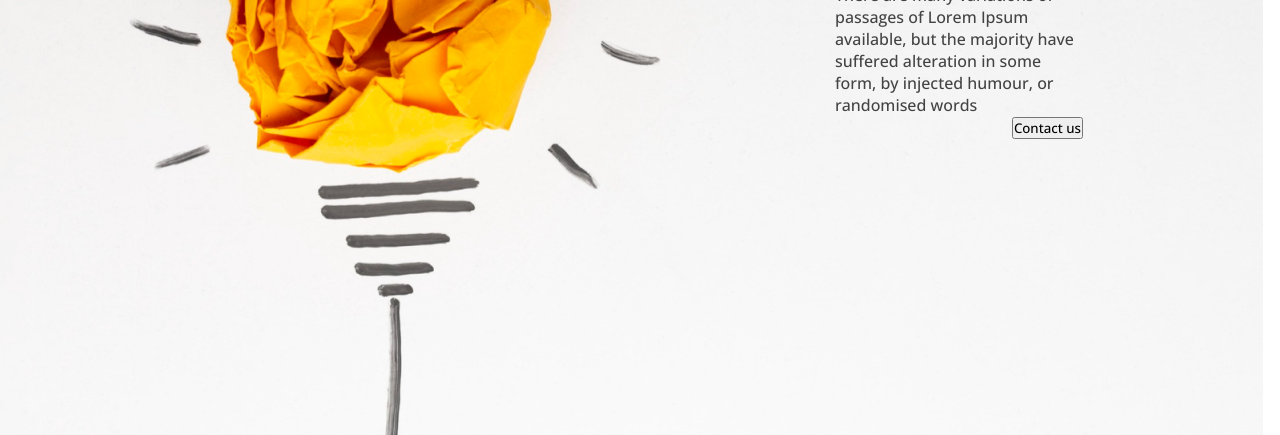
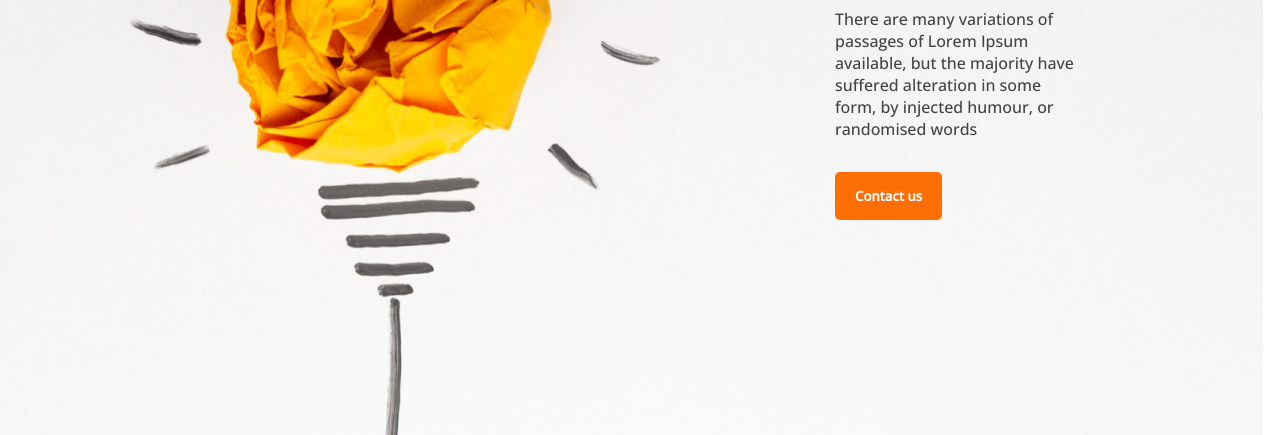
Before and after one commit to Ak-Rakib/new-year-plan, a plain HTML site: page index.html in a window 1280 px wide. Shown: the part 373-808 px from the top of the page. Drawn offline with nearby package versions, Linux system fonts and the light colour scheme.

Commit message:
header section complete

```diff
--- a/index.html
+++ b/index.html
@@ -22,9 +22,9 @@
           the majority have suffered alteration in some form, by injected
           humour, or randomised words
         </p>
-        <button class="btn-primary">
-            Contact us
-        </button>
+        <div class="header-btn">
+          <button class="btn-primary">Contact us</button>
+        </div>
       </div>
     </header>
   </body>
--- a/style/style.css
+++ b/style/style.css
@@ -24,6 +24,7 @@ header {
   font-weight: 700;
   font-size: 35px;
   color: #151414;
+  margin-bottom: 24px;
 }
 
 .header-description {
@@ -31,4 +32,22 @@ header {
   font-weight: 400;
   font-size: 16px;
   color: #444343;
+  margin-bottom: 32px;
 }
+
+.btn-primary {
+    background-color: #fd6e05;
+    color: white;
+    padding: 15px 20px;
+    border: 0px;
+    border-radius: 5px;
+    font-weight: 700;
+}
+
+.btn-primary:hover {
+    cursor: pointer;
+}
+
+.header-btn {
+    direction: ltr;
+}
```
